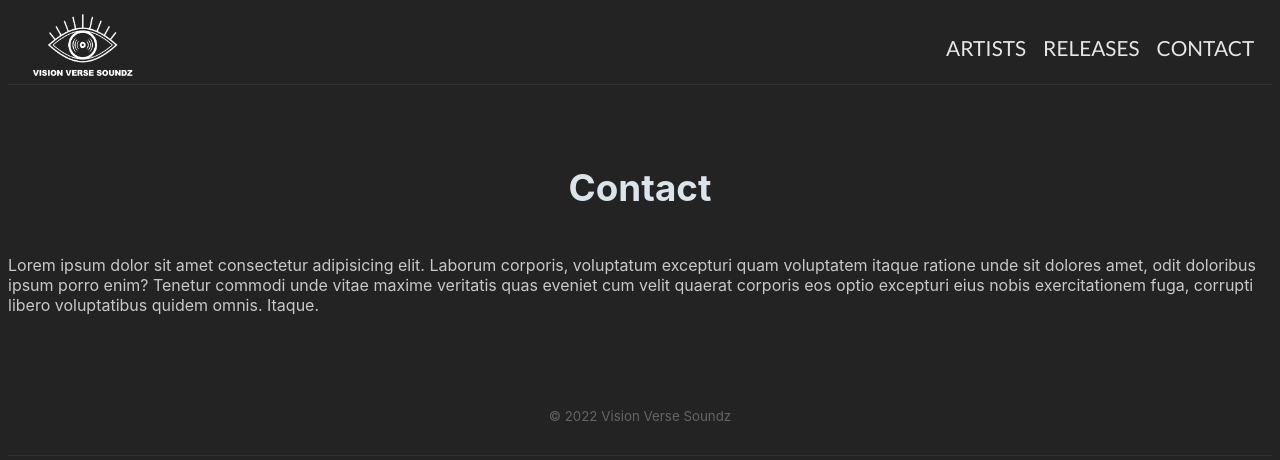
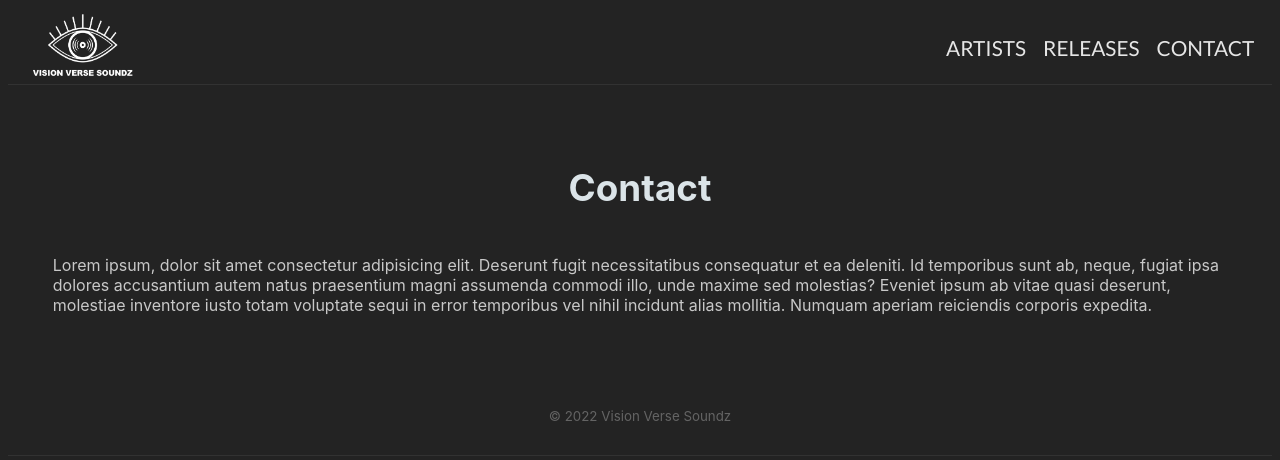
Before and after one commit to jasoncassella/vision-verse-soundz, a Next.js app: page /contact in a window 1280 px wide. Shown: the top 460 px of the page. Built offline with nearby package versions, Linux system fonts and the light colour scheme.

Commit message:
better paragraph text

```diff
--- a/pages/contact.js
+++ b/pages/contact.js
@@ -7,13 +7,7 @@ const Contact = () => {
 				<title>VVS | Contact</title>
 			</Head>
 			<h1 className='title'>Contact</h1>
-			<p className='text'>
-				Lorem ipsum dolor sit amet consectetur adipisicing elit. Laborum corporis,
-				voluptatum excepturi quam voluptatem itaque ratione unde sit dolores amet,
-				odit doloribus ipsum porro enim? Tenetur commodi unde vitae maxime veritatis
-				quas eveniet cum velit quaerat corporis eos optio excepturi eius nobis
-				exercitationem fuga, corrupti libero voluptatibus quidem omnis. Itaque.
-			</p>
+      <p className="text">Lorem ipsum, dolor sit amet consectetur adipisicing elit. Deserunt fugit necessitatibus consequatur et ea deleniti. Id temporibus sunt ab, neque, fugiat ipsa dolores accusantium autem natus praesentium magni assumenda commodi illo, unde maxime sed molestias? Eveniet ipsum ab vitae quasi deserunt, molestiae inventore iusto totam voluptate sequi in error temporibus vel nihil incidunt alias mollitia. Numquam aperiam reiciendis corporis expedita.</p>
 		</>
 	);
 };
--- a/pages/index.js
+++ b/pages/index.js
@@ -13,7 +13,7 @@ export default function Home() {
 			</Head>
 			<div>
 				<h1 className='title'>Vision Verse Soundz</h1>
-				<p className="text">Lorem ipsum dolor sit amet, consectetur adipisicing elit. Optio nisi repellendus commodi error ea aperiam unde, quibusdam recusandae, molestiae veritatis, quis cum at ullam quisquam laboriosam laborum minus quo illum beatae maiores nihil pariatur voluptatibus eum. A, cum architecto fugiat nulla nobis facere fugit tempore perspiciatis mollitia maxime numquam laudantium?</p>
+			<p className="text">Lorem ipsum dolor sit amet consectetur adipisicing elit. Repudiandae sequi veritatis quaerat maiores neque nihil nemo voluptatibus esse accusantium necessitatibus similique dolore iure aperiam cupiditate adipisci, commodi voluptas hic! Impedit debitis nemo eius qui corrupti illo totam? Perspiciatis excepturi tenetur saepe eum ratione voluptatem nisi, assumenda minus sed deserunt quidem eaque delectus quisquam dolores natus laborum nesciunt.</p>
 			</div>
 		</>
 	);
--- a/pages/releases.js
+++ b/pages/releases.js
@@ -7,7 +7,7 @@ const Releases = () => {
 				<title>VVS | Releases</title>
 			</Head>
 			<h1 className='title'>Releases</h1>
-			<p className="text">Lorem ipsum dolor sit amet, consectetur adipisicing elit. Sapiente consectetur ab natus, dolores praesentium recusandae placeat incidunt porro magnam. Earum aliquid accusantium delectus in corrupti cupiditate praesentium iusto at vero vel! Sed id, laudantium ab minus repellat, consequuntur cum mollitia velit perspiciatis ratione omnis odio culpa esse quia hic. Sunt.</p>
+			<p className="text">Lorem ipsum dolor sit amet consectetur adipisicing elit. Ipsum asperiores veritatis inventore quibusdam placeat. Debitis odio error molestias deserunt voluptates fugiat, omnis aliquam nobis magni repudiandae quisquam assumenda nisi pariatur labore aut eligendi possimus eaque ducimus culpa porro delectus ipsam sed rem. Tempore numquam animi fuga deleniti, voluptatum alias, ducimus sed nam repellendus ipsam expedita modi officia id.</p>
 		</>
 	);
 };
--- a/styles/globals.css
+++ b/styles/globals.css
@@ -83,4 +83,5 @@ footer {
 
 .text {
   color: rgb(200, 200, 200);
+  padding: 0 2.8rem;
 }
```
Also changed, not shown: pages/artists/index.js (+1 -7 lines).
